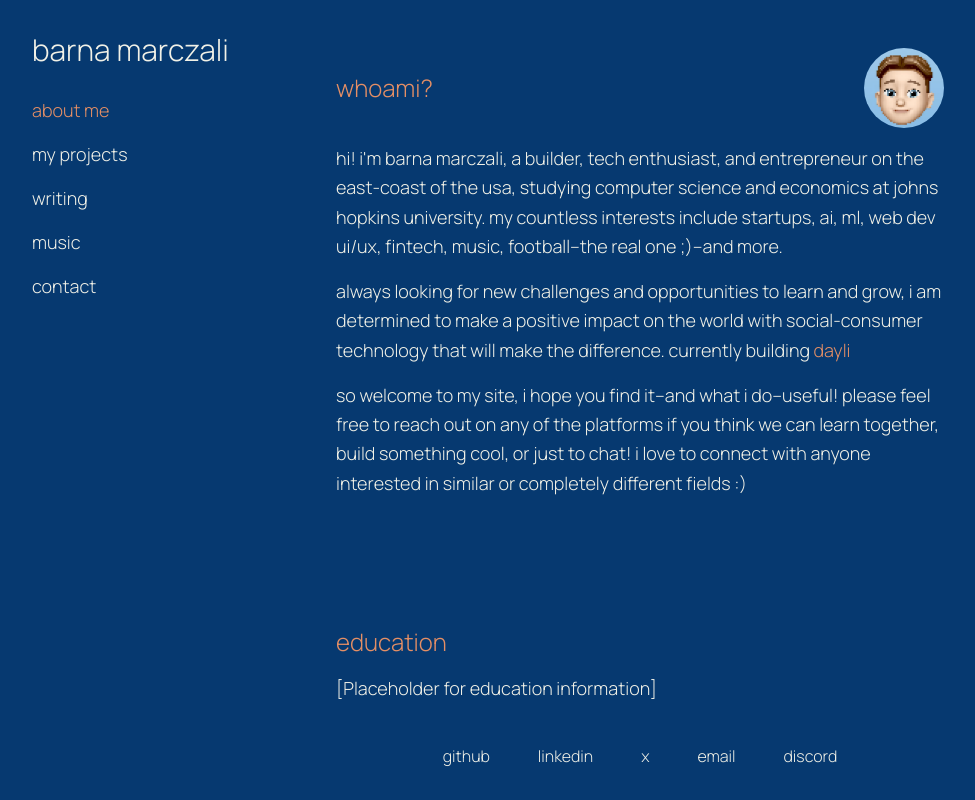
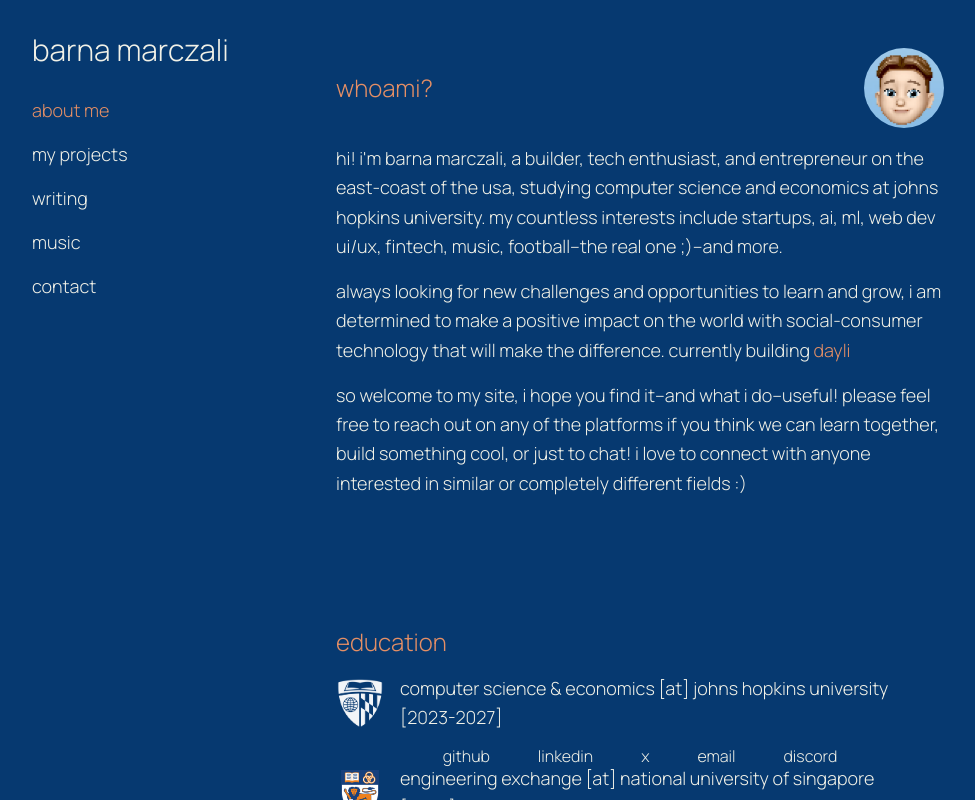
Before and after one commit to barnamarczali/personal-website, a Next.js app: page / in a window 1280 px wide. Both pictures are taken after a click on the button "barna marczali". Shown: the whole page, without its empty margins (0-975 px from the left). Built offline with nearby package versions, Linux system fonts and the light colour scheme.

Commit message:
about me edu

```diff
--- a/app/page.tsx
+++ b/app/page.tsx
@@ -50,9 +50,34 @@ const AboutContent = () => {
 
       <div className="section-content">
         <h2 className="text-2xl font-light text-brand-accent mb-4">education</h2>
-        <p className="text-lg font-light leading-relaxed mb-8">
-          [Placeholder for education information]
-        </p>
+        <div className="space-y-8 mb-12">
+          <div className="flex items-center gap-4">
+            <img
+              src="/jhu.png"
+              alt="Johns Hopkins University"
+              className="h-12 w-12 object-contain"
+              style={{
+                filter: 'brightness(0) invert(1)',
+                opacity: 0.95
+              }}
+            />
+            <p className="text-lg font-light leading-relaxed">
+              computer science & economics [at] johns hopkins university <br />
+              [2023-2027]
+            </p>
+          </div>
+          <div className="flex items-center gap-4">
+            <img
+              src="/nus.png"
+              alt="National University of Singapore"
+              className="h-12 w-12 object-contain"
+            />
+            <p className="text-lg font-light leading-relaxed">
+              engineering exchange [at] national university of singapore <br />
+              [2025]
+            </p>
+          </div>
+        </div>
       </div>
 
       <div className="section-content">
```
Also changed, not shown: public/jhu.png (added), public/nus.png (added).
